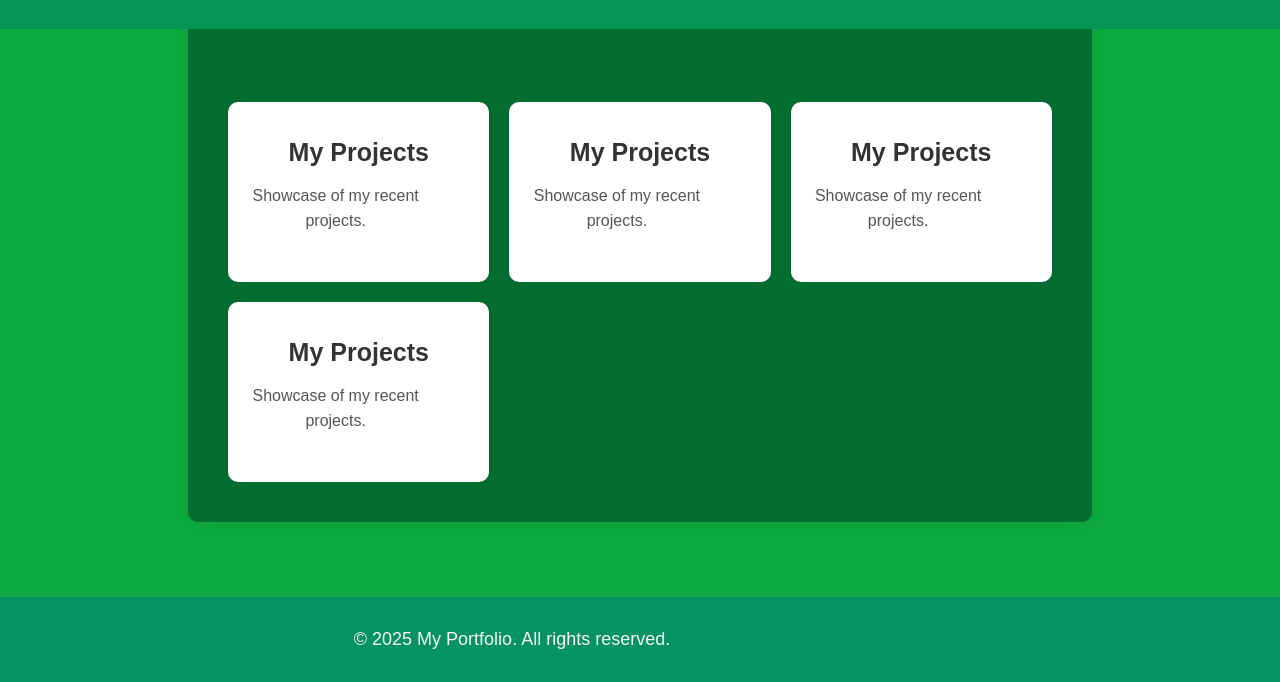
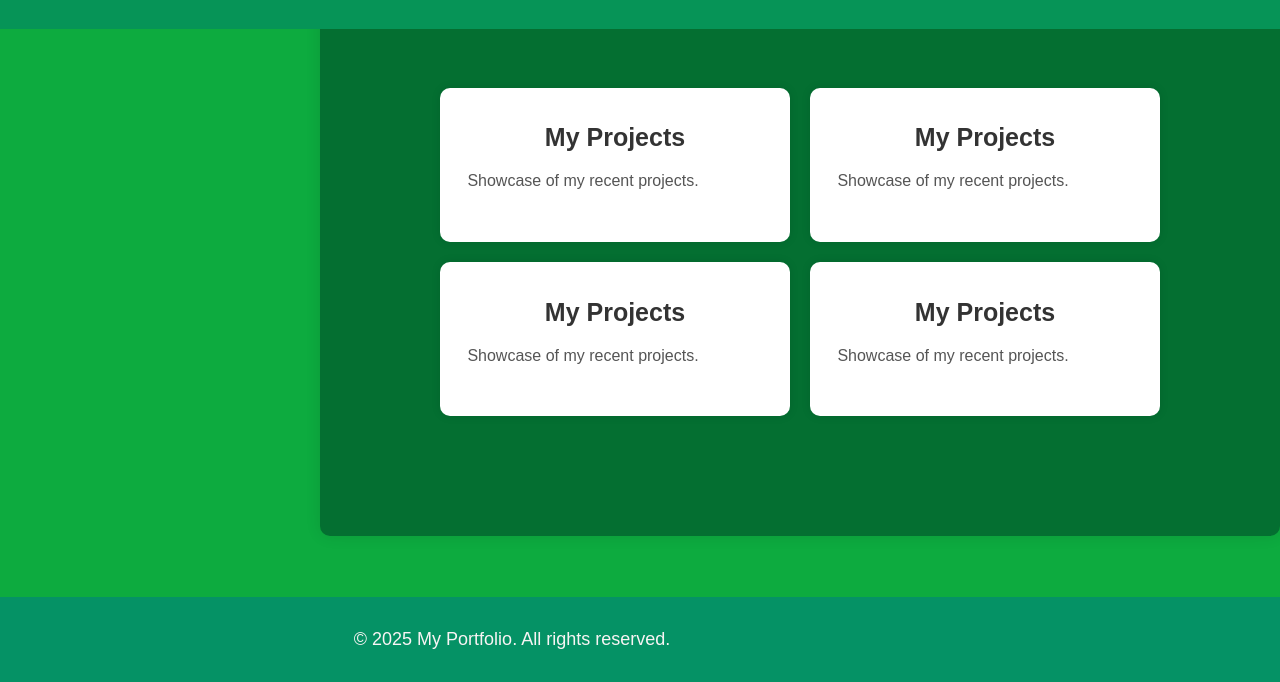
Before and after one commit to NIM123210/nimaportfolio-main, a plain HTML site: page project.html in a window 1280 px wide. Shown: the part 118-800 px from the top of the page. Drawn offline with Linux system fonts and the light colour scheme.

Commit message:
margin add

```diff
--- a/project.css
+++ b/project.css
@@ -4,6 +4,7 @@ body {
     padding: 0;
     box-sizing: border-box;
     background-color: #0dab3f;
+
 }
 
 header {
@@ -43,8 +44,12 @@ main {
     padding: 120px 40px 40px;
     text-align: center;
     background-color: rgb(4, 111, 49);
+    padding: 120px;
+    height: auto;
+    overflow: hidden;
     max-width: 900px;
     margin: 80px auto;
+    margin-left: 40vh;
     border-radius: 10px;
     box-shadow: 0 0 15px rgba(0, 0, 0, 0.1);
     display: flex;
```
